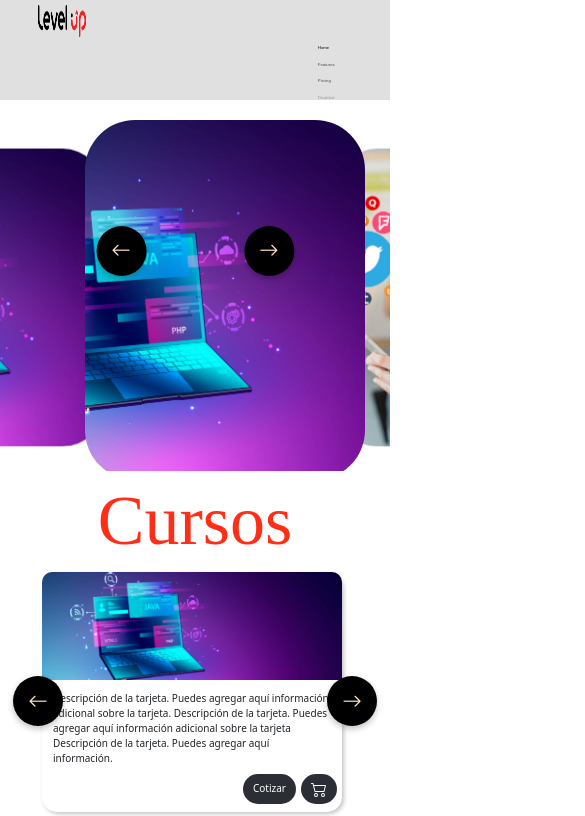
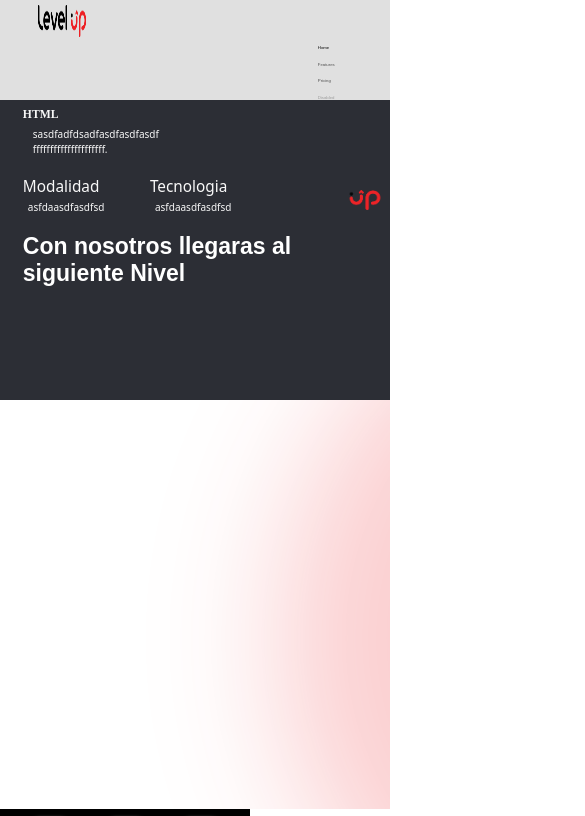
Before and after one commit to atzun-2017067/Proyecto-LevelUp, a React (Vite) app in the folder Proyecto-LevelUp-Front End/: page / in a window 390 px wide. Shown: the top 816 px of the page, 585 px wide, since content can reach past the window. Built offline with nearby package versions, Linux system fonts and the light colour scheme.

Commit message:
Se hizo la vista para un curso en especifico

```diff
--- a/Proyecto-LevelUp-Front End/src/App.jsx
+++ b/Proyecto-LevelUp-Front End/src/App.jsx
@@ -6,6 +6,7 @@ import 'bootstrap/dist/js/bootstrap.min.js'
 import 'bootstrap/dist/css/bootstrap.min.css'
 import 'bootstrap-icons/font/bootstrap-icons.css'
 import { AddCoursesPage } from './pages/AddCoursesPage/AddCoursesPage';
+import { CoursePage } from './pages/CoursePage/CoursePage';
 
 
 
@@ -21,7 +22,7 @@ function App() {
       {/* Definición de rutas */}
       <Routes>
         {/* Ruta para la página de inicio (página principal por defecto) */}
-        <Route path="/" element={<CoursesPage />} />
+        <Route path="/" element={<CoursePage />} />
         <Route path="/Add" element={<AddCoursesPage></AddCoursesPage>} />
         {/* Ruta para la página "Acerca de" */}
         {/* <Route path="/acerca-de" element={<AcercaDe />} /> */}
--- a/Proyecto-LevelUp-Front End/src/components/CarouselCourses/CarouselCourses.css
+++ b/Proyecto-LevelUp-Front End/src/components/CarouselCourses/CarouselCourses.css
@@ -204,3 +204,33 @@
     grid-auto-columns: 100%;
   }
 }
+
+@media screen and (max-width: 600px) {
+  #left,
+  #right {
+    display: none; /* Oculta los botones izquierdo y derecho en pantallas pequeñas */
+  }
+
+  .wrapper .carousel {
+    grid-auto-columns: 100%; /* Ajusta las columnas para ocupar el ancho completo */
+    padding-top: 5%; /* Agrega un espacio en la parte superior */
+  }
+
+  .carousel .card {
+    width: 80%; /* Reduce el ancho de las tarjetas */
+    margin: 0 auto; /* Centra las tarjetas horizontalmente */
+  }
+}
+
+/* Otras media queries para ajustar las columnas en diferentes tamaños de pantalla */
+@media screen and (max-width: 900px) {
+  .wrapper .carousel {
+    grid-auto-columns: calc((100% / 2) - 9px);
+  }
+}
+
+@media screen and (max-width: 819px) {
+  .wrapper .carousel {
+    grid-auto-columns: calc((90% / 3) - 9px);
+  }
+}
--- a/Proyecto-LevelUp-Front End/src/pages/AddCoursesPage/AddCoursesPage.jsx
+++ b/Proyecto-LevelUp-Front End/src/pages/AddCoursesPage/AddCoursesPage.jsx
@@ -131,7 +131,7 @@ export const AddCoursesPage = () => {
 
                                 <input
                                     id='descripcion'
-                                    type="text"
+                                    type="form-control"
                                     name="descripcion"
                                     value={curso.descripcion}
                                     maxLength={232}
--- /dev/null
+++ b/Proyecto-LevelUp-Front End/src/pages/CoursePage/CoursePage.css
@@ -0,0 +1,97 @@
+@font-face {
+  font-family: 'Nunito';
+  src: url('../../assets/fonts/Nunito-Light.ttf') format('ttf');
+}
+
+.s {
+  background-image: url('../../assets/img/background.png');
+  height: 84vh;
+  width: 100%;
+  position: relative;
+}
+
+.info {
+  flex: 3;
+  padding-left: 2%;
+  max-width: 100%;
+  height: 300px;
+  overflow: hidden;
+  background-color: #2c2e35;
+}
+
+.info h1 {
+  text-align: left;
+  color: #F8F8F8;
+  padding-left: 15px;
+}
+
+.info .cont{
+  display: flex;
+}
+
+.info .p {
+  width: 40%;
+  height: 40px;
+  color: #F8F8F8;
+  word-wrap: break-word;
+  padding-left: 25px;
+}
+
+.info .mod {
+  width: 160%;
+  color: #F8F8F8;
+  word-wrap: break-word;
+  padding-left: 20px;
+}
+
+.info .cont .subcon{
+  margin-right: 8%;
+}
+
+.info .subs{
+  color: #F8F8F8;
+  padding-left: 15px;
+}
+
+.info .fraseimag{
+  display: flex;
+}
+
+.info .frase{
+  color: #ffffff;
+  padding-left: 15px;
+  font-size: 23px;
+  font-weight: bold;
+  font-family: 'Nunito', sans-serif;
+  margin-top: 0;
+  padding-right: 0%;
+}
+
+.info .fraseimag img{
+  transform: translateY(-50px);
+  padding-left: 0%;
+}
+
+#divFijo {
+  right: 0;
+  height: 100%;
+  width: 30%;
+  background-color: #f0f0f0;
+  z-index: 1;
+  transform: translateX(780px) translateY(-200px);
+  transition: transform 0.3s, top 0.3s;
+}
+
+#divFijo.scrolled {
+  top: 1%;
+  height: 100%;
+  transform: translateX(840px) translateY(-20%);
+  z-index: 1;
+}
+
+/* PARTE DONDE SE MUESTRA MAS CURSOS RECOMENDADOS  */
+
+.section{
+  background-color: black;
+  width: 64%;
+}
--- /dev/null
+++ b/Proyecto-LevelUp-Front End/src/pages/CoursePage/CoursePage.jsx
@@ -0,0 +1,73 @@
+import React, { useEffect, useState } from 'react';
+import './CoursePage.css';
+import { Navbar } from '../../components/Navbar/Navbar';
+import { CarouselCourses } from '../../components/CarouselCourses/CarouselCourses'
+import ImageLogo from '../../assets/img/LevelUp-Icono.png'
+
+export const CoursePage = () => {
+    const [scrolled, setScrolled] = useState(false);
+    const [showInitialContent, setShowInitialContent] = useState(true);
+
+    useEffect(() => {
+        // Función para manejar el scroll
+        const handleScroll = () => {
+            if (window.scrollY > 0) {
+                setScrolled(true);
+                setShowInitialContent(false); // Cambia el contenido cuando se hace scroll
+            } else {
+                setScrolled(false);
+                setShowInitialContent(true); // Vuelve al contenido inicial cuando vuelvas al inicio
+            }
+        };
+
+        // Agregar el listener de scroll
+        window.addEventListener('scroll', handleScroll);
+
+        // Remover el listener cuando el componente se desmonte
+        return () => {
+            window.removeEventListener('scroll', handleScroll);
+        };
+    }, []);
+
+    return (
+        <>
+            <Navbar></Navbar>
+            <div className='s'>
+                <div className={`info ${scrolled ? 'scrolled' : ''}`}>
+                    <h1>HTML</h1>
+                    <p className='p'>sasdfadfdsadfasdfasdfasdffffffffffffffffffffff.</p>
+                    <div className="cont">
+                        <div className="subcon">
+                            <h3 className="subs">Modalidad</h3>
+                            <p className="mod">asfdaasdfasdfsd</p></div>
+                        <div className="subcon">
+                            <h3 className="subs">Tecnologia</h3>
+                            <p className="mod">asfdaasdfasdfsd</p></div>
+                    </div>
+                    <div className="fraseimag">
+                    <h1 className="frase">Con nosotros llegaras al siguiente Nivel</h1>
+                    <img src={ImageLogo} alt="" />
+                    </div>
+                </div>
+                <div id="divFijo" className={scrolled ? 'scrolled' : ''}>
+                    {showInitialContent ? (
+                        // Contenido inicial
+                        <div>
+                            <h2>Contenido Inicial</h2>
+                            <p>Este es el contenido cuando está en posición inicial.</p>
+                        </div>
+                    ) : (
+                        // Contenido cuando se hace scroll
+                        <div>
+                            <h2>Contenido Scroll</h2>
+                            <p>Este es el contenido cuando se hace scroll hacia abajo.</p>
+                        </div>
+                    )}
+                </div>
+            </div>
+            <div className="section">
+            <CarouselCourses />
+            </div>
+        </>
+    );
+};
```
Also changed, not shown: Proyecto-LevelUp-Front End/src/assets/img/LevelUp-Icono.png (added).
